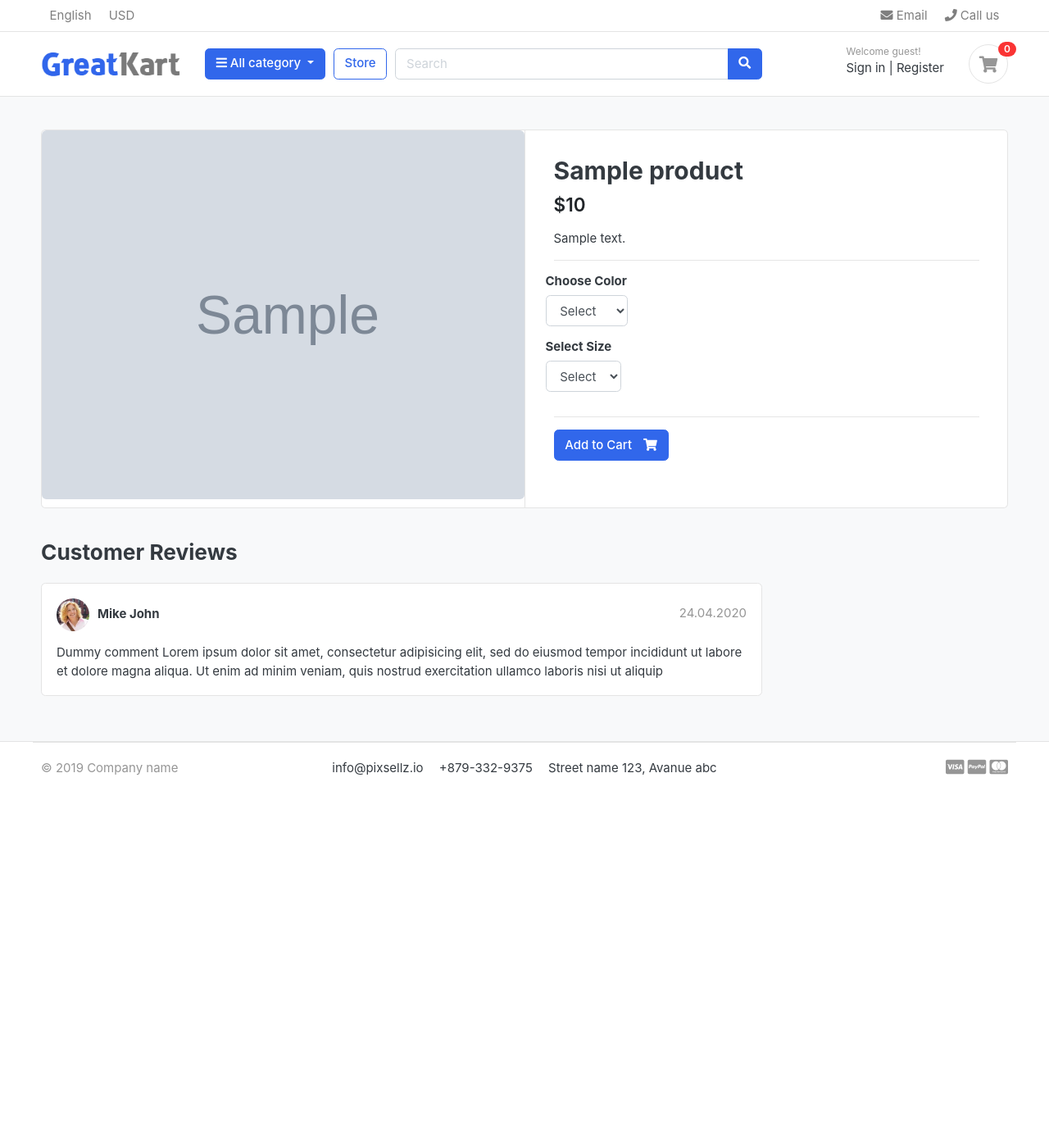
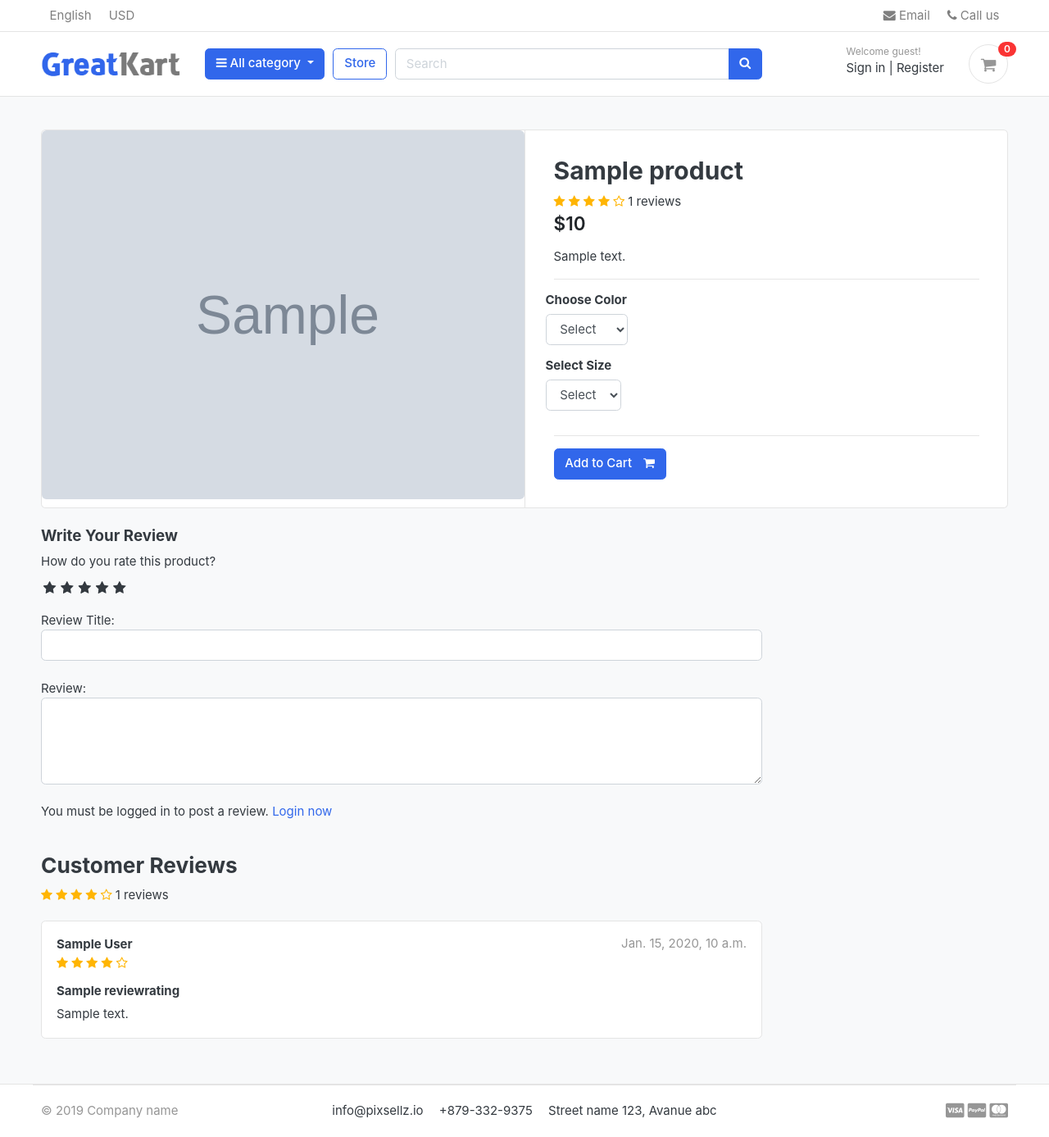
Before and after one commit to rama8115/greatkart-django, a Django app: a page that uses templates/base.html in a window 1280 px wide. Shown: the whole page at 82% size. Before the commit the page ends 946 px from the top, so only its background shows below. Run offline with Django 3.2, Linux system fonts and the light colour scheme; tables that the repository leaves empty hold one stand-in row (values such as "Sample post"); grey boxes marked "Sample" are stand-in pictures; some libraries are stand-ins or nearby versions; some web fonts are replaced.

Commit message:
review and rating system

```diff
--- /dev/null
+++ b/greatkart/static/css/custom.css
@@ -0,0 +1,61 @@
+/* Hide Radio button */
+.rate > input{
+    display: none;
+  }
+
+  .rate{
+    display: inline-block;;
+    border: 0;
+  }
+
+  .rate > label{
+    float: right;
+  }
+
+  /* Showing the stars */
+  .rate > label:before{
+    display: inline-block;
+    font-size: 1.1rem;
+    font-family: FontAwesome;
+    content: "\f005";
+    margin:0;
+    padding:0.3rem .2rem;
+    cursor: pointer;
+  }
+
+  /* Half star */
+  .rate .half:before{
+    content: "\f089";
+    position: absolute;
+    padding-right: 0;
+  }
+
+  /* Click and hover */
+  input:checked ~ label, label:hover ~ label{
+    color: #ffb503;
+  }
+
+  /* hover hightlight */
+  input:checked + label:hover, input:checked ~ label:hover,input:checked ~ label:hover ~ label,
+  label:hover ~ input:checked ~ label{
+    color: #cc9000;
+  }
+
+  .rating-star i{
+    color: #ffb503 !important;
+  }
+
+  ul.thumb{
+    margin:0 auto;
+    padding: 0;
+    float: left;
+  }
+  ul.thumb li{
+    list-style: none;
+    margin: 10px;
+  }
+  ul.thumb li img{
+    width: 80px;
+    height: 80px;
+    border: 1px solid grey;
+  }
--- a/store/admin.py
+++ b/store/admin.py
@@ -1,5 +1,5 @@
 from django.contrib import admin
-from .models import Product,Variation
+from .models import Product,Variation,ReviewRating
 
 class ProductAdmin(admin.ModelAdmin):
     list_display = ('product_name','price','stock','category','modified_date','is_available')
@@ -13,3 +13,4 @@ class VariationAdmin(admin.ModelAdmin):
 
 admin.site.register(Product,ProductAdmin)
 admin.site.register(Variation,VariationAdmin)
+admin.site.register(ReviewRating)
--- a/store/urls.py
+++ b/store/urls.py
@@ -6,4 +6,5 @@ urlpatterns = [
     path('category/<slug:category_slug>/', views.store, name='products_by_category'),
     path('category/<slug:category_slug>/<slug:product_slug>/', views.product_detail, name='product_detail'),
     path('search/', views.search, name='search'),
+    path('submit_review/<int:product_id>/', views.submit_review, name='submit_review'),
 ]
--- a/store/views.py
+++ b/store/views.py
@@ -1,11 +1,14 @@
-from django.shortcuts import render,get_object_or_404
-from .models import Product
+from django.shortcuts import render,get_object_or_404,redirect
+from .models import Product,ReviewRating
 from category.models import Category
 from carts.models import CartItem
 from carts.views import _cart_id
 from django.http import HttpResponse
 from django.core.paginator import EmptyPage,PageNotAnInteger,Paginator
 from django.db.models import Q
+from django.contrib import messages
+from .forms import ReviewForm
+from orders.models import OrderProduct
 
 # Create your views here.
 def store(request, category_slug=None):
@@ -37,9 +40,19 @@ def product_detail(request,category_slug,product_slug):
         in_cart = CartItem.objects.filter(cart__cart_id=_cart_id(request), product=single_product).exists()
     except Exception as e:
         raise e
+    if request.user.is_authenticated:
+        try:
+            orderproduct = OrderProduct.objects.filter(user=request.user, product_id=single_product.id).exists()
+        except OrderProduct.DoesNotExist:
+            orderproduct = None
+    else:
+        orderproduct = None
+    reviews = ReviewRating.objects.filter(product_id=single_product.id, status=True)
     context = {
         'single_product':single_product,
         'in_cart':in_cart,
+        'orderproduct': orderproduct,
+        'reviews': reviews,
     }
     return render(request,'store/product_detail.html',context)
 
@@ -54,3 +67,26 @@ def search(request):
         'product_count': product_count,
     }
     return render(request, 'store/store.html', context)
+
+def submit_review(request, product_id):
+    url = request.META.get('HTTP_REFERER')
+    if request.method == 'POST':
+        try:
+            reviews = ReviewRating.objects.get(user__id=request.user.id, product__id=product_id)
+            form = ReviewForm(request.POST, instance=reviews)
+            form.save()
+            messages.success(request, 'Thank you! Your review has been updated.')
+            return redirect(url)
+        except ReviewRating.DoesNotExist:
+            form = ReviewForm(request.POST)
+            if form.is_valid():
+                data = ReviewRating()
+                data.subject = form.cleaned_data['subject']
+                data.rating = form.cleaned_data['rating']
+                data.review = form.cleaned_data['review']
+                data.ip = request.META.get('REMOTE_ADDR')
+                data.product_id = product_id
+                data.user_id = request.user.id
+                data.save()
+                messages.success(request, 'Thank you! Your review has been submitted.')
+                return redirect(url)
--- a/templates/base.html
+++ b/templates/base.html
@@ -24,7 +24,8 @@
 <!-- custom style -->
 <link href="{% static 'css/ui.css' %}" rel="stylesheet" type="text/css"/>
 <link href="{% static 'css/responsive.css' %}" rel="stylesheet" media="only screen and (max-width: 1200px)" />
-
+<link href="{% static 'css/custom.css' %}" rel="stylesheet" type="text/css"/>
+<link rel="stylesheet" href="https://cdnjs.cloudflare.com/ajax/libs/font-awesome/4.7.0/css/font-awesome.min.css">
 <!-- custom javascript -->
 <script src="{% static 'js/script.js' %}" type="text/javascript"></script>
 <script src="https://www.paypal.com/sdk/js?client-id=AXmZ9wbT0MX3QXoQIY0ry6mTqFDfPDheANbhNqbNb_AJ2ClOtIUBLKVy83kyI4wOJ4MhYQVW4yY_6T0G&currency=USD"></script>
--- a/templates/store/product_detail.html
+++ b/templates/store/product_detail.html
@@ -21,6 +21,16 @@
     <article class="content-body">
 
     <h2 class="title">{{single_product.product_name}}</h2>
+    <div class="rating-star">
+        <span>
+            <i class="fa fa-star{% if single_product.averageReview < 0.5 %}-o{% elif single_product.averageReview >= 0.5 and single_product.averageReview < 1 %}-half-o {% endif %}" aria-hidden="true"></i>
+            <i class="fa fa-star{% if single_product.averageReview < 1.5 %}-o{% elif single_product.averageReview >= 1.5 and single_product.averageReview < 2 %}-half-o {% endif %}" aria-hidden="true"></i>
+            <i class="fa fa-star{% if single_product.averageReview < 2.5 %}-o{% elif single_product.averageReview >= 2.5 and single_product.averageReview < 3 %}-half-o {% endif %}" aria-hidden="true"></i>
+            <i class="fa fa-star{% if single_product.averageReview < 3.5 %}-o{% elif single_product.averageReview >= 3.5 and single_product.averageReview < 4 %}-half-o {% endif %}" aria-hidden="true"></i>
+            <i class="fa fa-star{% if single_product.averageReview < 4.5 %}-o{% elif single_product.averageReview >= 4.5 and single_product.averageReview < 5 %}-half-o {% endif %}" aria-hidden="true"></i>
+<span>{{single_product.countReview}} reviews</span>
+            </span>
+    </div>
 
     <div class="mb-3">
         <var class="price h4">${{single_product.price}}</var>
@@ -70,29 +80,91 @@
     <div class="row">
                 <div class="col-md-9">
 
+                    <form action="{% url 'submit_review' single_product.id %}" method="POST">
+                        {% csrf_token %}
+                        <h5>Write Your Review</h5>
+
+                        <div>
+                            <!-- Rating stars -->
+                            <label>How do you rate this product?</label>
+                            <br>
+                            <div class="rate">
+                                <input type="radio" name="rating" id="rating10" value="5" required /><label for="rating10" title="5"></label>
+                                <input type="radio" name="rating" id="rating9" value="4.5" required /><label for="rating9" title="4.5" class="half"></label>
+                                <input type="radio" name="rating" id="rating8" value="4" required /><label for="rating8" title="4"></label>
+                                <input type="radio" name="rating" id="rating7" value="3.5" required /><label for="rating7" title="3.5" class="half"></label>
+                                <input type="radio" name="rating" id="rating6" value="3" required /><label for="rating6" title="3"></label>
+                                <input type="radio" name="rating" id="rating5" value="2.5" required /><label for="rating5" title="2.5" class="half"></label>
+                                <input type="radio" name="rating" id="rating4" value="2" required /><label for="rating4" title="2"></label>
+                                <input type="radio" name="rating" id="rating3" value="1.5" required /><label for="rating3" title="1.5" class="half"></label>
+                                <input type="radio" name="rating" id="rating2" value="1" required /><label for="rating2" title="1"></label>
+                                <input type="radio" name="rating" id="rating1" value="0.5" required /><label for="rating1" title="0.5" class="half"></label>
+                            </div>
+    <br>
+                            Review Title:
+                            <input type="text" class="form-control" name="subject">
+                            <br>
+                            Review:
+                            <textarea name="review" rows="4" class="form-control"></textarea>
+                            <br>
+                             {% if user.is_authenticated %}
+                                {% if orderproduct %}
+                                    <input type="submit" value="Submit Review" class="btn btn-primary">
+                                {% else %}
+                                    <p>You must purchase this product to post a review.</p>
+                                {% endif %}
+                            {% else %}
+                            <p>You must be logged in to post a review. <span><a href="{% url 'login' %}">Login now</a></span></p>
+                            {% endif %}
+
+
+
+                        </div>
+    {% include 'includes/alerts.html' %}
+                    </form>
+    <br>
+
         <header class="section-heading">
             <h3>Customer Reviews </h3>
+            <div class="rating-star">
+                <span>
+                    <i class="fa fa-star{% if single_product.averageReview < 0.5 %}-o{% elif single_product.averageReview >= 0.5 and single_product.averageReview < 1 %}-half-o {% endif %}" aria-hidden="true"></i>
+                    <i class="fa fa-star{% if single_product.averageReview < 1.5 %}-o{% elif single_product.averageReview >= 1.5 and single_product.averageReview < 2 %}-half-o {% endif %}" aria-hidden="true"></i>
+                    <i class="fa fa-star{% if single_product.averageReview < 2.5 %}-o{% elif single_product.averageReview >= 2.5 and single_product.averageReview < 3 %}-half-o {% endif %}" aria-hidden="true"></i>
+                    <i class="fa fa-star{% if single_product.averageReview < 3.5 %}-o{% elif single_product.averageReview >= 3.5 and single_product.averageReview < 4 %}-half-o {% endif %}" aria-hidden="true"></i>
+                    <i class="fa fa-star{% if single_product.averageReview < 4.5 %}-o{% elif single_product.averageReview >= 4.5 and single_product.averageReview < 5 %}-half-o {% endif %}" aria-hidden="true"></i>
+            <span>{{single_product.countReview}} reviews</span>
+                    </span>
+            </div>
 
         </header>
 
+        {% for review in reviews %}
 				<article class="box mb-3">
 					<div class="icontext w-100">
-                <img src="{% static './images/avatars/avatar1.jpg' %}" class="img-xs icon rounded-circle">
+
 						<div class="text">
-                    <span class="date text-muted float-md-right">24.04.2020 </span>
-                    <h6 class="mb-1">Mike John </h6>
-
+							<span class="date text-muted float-md-right">{{review.updated_at}} </span>
+							<h6 class="mb-1">{{review.user.full_name}} </h6>
+							<div class="rating-star">
+								<span>
+									<i class="fa fa-star{% if review.rating == 0.5 %}-half-o{% elif review.rating < 1 %}-o {% endif %}" aria-hidden="true"></i>
+									<i class="fa fa-star{% if review.rating == 1.5 %}-half-o{% elif review.rating < 2 %}-o {% endif %}" aria-hidden="true"></i>
+									<i class="fa fa-star{% if review.rating == 2.5 %}-half-o{% elif review.rating < 3 %}-o {% endif %}" aria-hidden="true"></i>
+									<i class="fa fa-star{% if review.rating == 3.5 %}-half-o{% elif review.rating < 4 %}-o {% endif %}" aria-hidden="true"></i>
+									<i class="fa fa-star{% if review.rating == 4.5 %}-half-o{% elif review.rating < 5 %}-o {% endif %}" aria-hidden="true"></i>
+								</span>
+							</div>
 						</div>
 					</div> <!-- icontext.// -->
 					<div class="mt-3">
+						<h6>{{review.subject}}</h6>
 						<p>
-                    Dummy comment Lorem ipsum dolor sit amet, consectetur adipisicing elit, sed do eiusmod
-                    tempor incididunt ut labore et dolore magna aliqua. Ut enim ad minim veniam,
-                    quis nostrud exercitation ullamco laboris nisi ut aliquip
+							{{review.review}}
 						</p>
 					</div>
 				</article>
-
+{% endfor %}
 
 
         </div> <!-- col.// -->
```
Also changed, not shown: store/forms.py (added, +7 -0 lines), store/models.py (+31 -0 lines), store/migrations/0003_reviewrating.py (added). Lines whose indentation alone changed are shown as unchanged.
